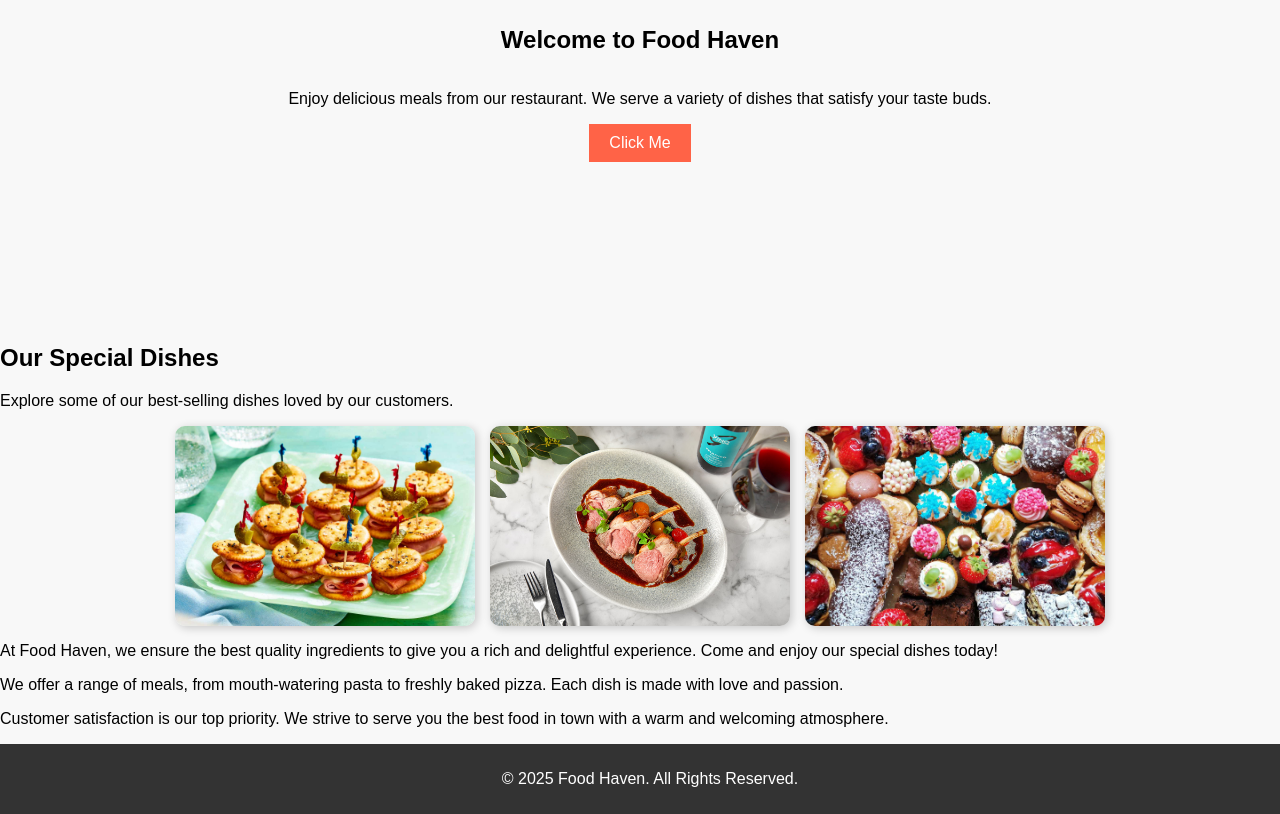
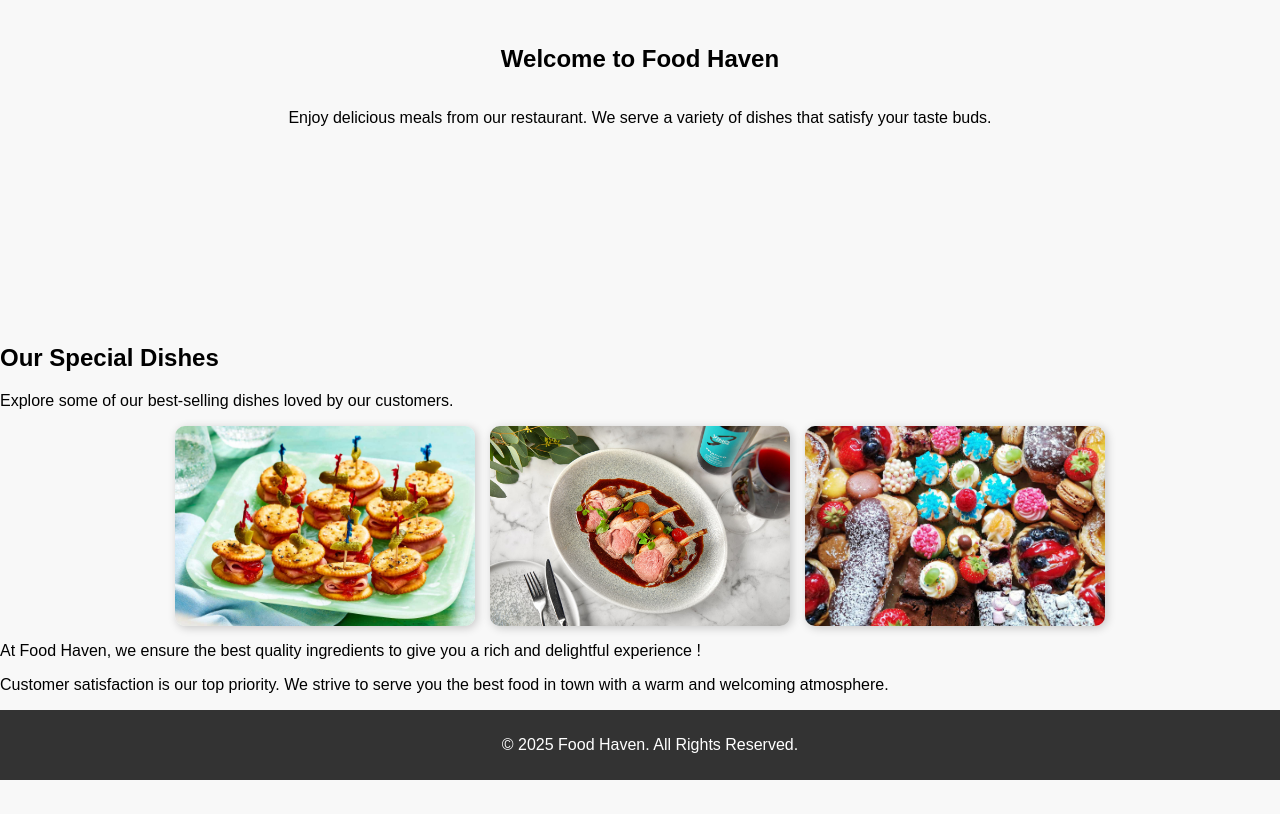
Before and after one commit to JM-Smaron/My-Food-Web, a plain HTML site: page index.html in a window 1280 px wide. Shown: the part 300-1114 px from the top of the page. After the commit the page ends 1080 px from the top, so only its background shows below. Drawn offline with Linux system fonts and the light colour scheme.

Commit message:
all most done

```diff
--- a/index.html
+++ b/index.html
@@ -22,7 +22,6 @@
         <section class="home-content">
             <h2>Welcome to Food Haven</h2>
             <p>Enjoy delicious meals from our restaurant. We serve a variety of dishes that satisfy your taste buds.</p>
-            <button onclick="showAlert()">Click Me</button>
         </section>
         <section class="home-gallery">
             <h2>Our Special Dishes</h2>
@@ -32,8 +31,7 @@
                 <img src="Pic/Main Courses.jpg" alt="Main Courses" class="food-image">
                 <img src="Pic/Desserts.jpg" alt="Desserts" class="food-image">
             </div>
-            <p>At Food Haven, we ensure the best quality ingredients to give you a rich and delightful experience. Come and enjoy our special dishes today!</p>
-            <p>We offer a range of meals, from mouth-watering pasta to freshly baked pizza. Each dish is made with love and passion.</p>
+            <p>At Food Haven, we ensure the best quality ingredients to give you a rich and delightful experience !</p>
             <p>Customer satisfaction is our top priority. We strive to serve you the best food in town with a warm and welcoming atmosphere.</p>
         </section>
     </main>
```
